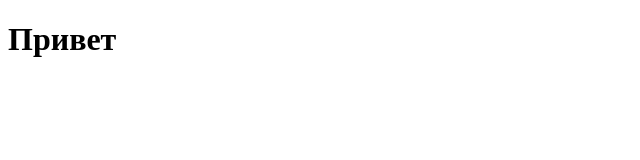
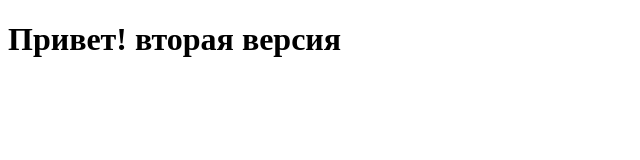
Before and after one commit to GutenbergEugen/site, a plain HTML site: page index.html in a window 1280 px wide. Shown: the whole page, without its empty margins (0-640 px from the left). Drawn offline with Linux system fonts and the light colour scheme.

Commit message:
second commit

```diff
--- a/index.html
+++ b/index.html
@@ -8,7 +8,7 @@
     <link rel="stylesheet" href="style/style.css">
 </head>
 <body>
-    <h1>Привет</h1>
+    <h1>Привет! вторая версия</h1>
 
 </body>
 </html>
```
